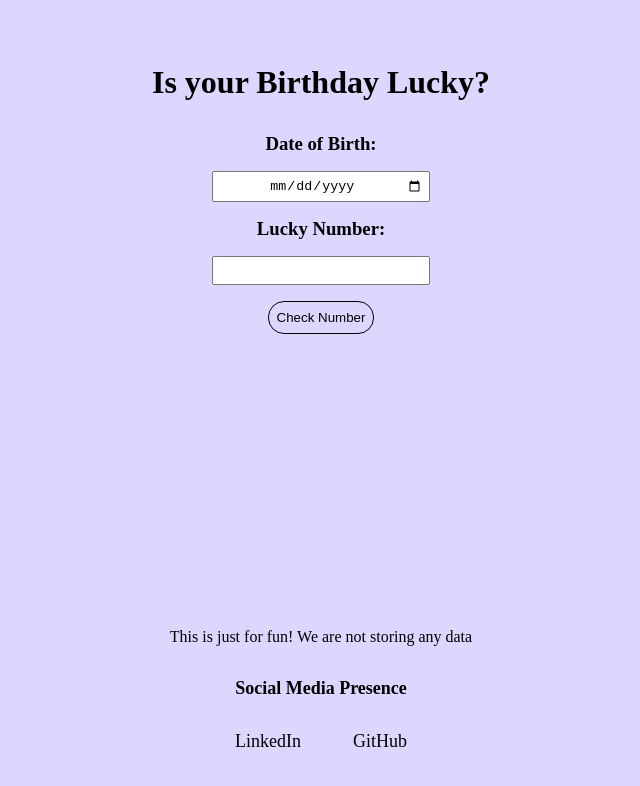
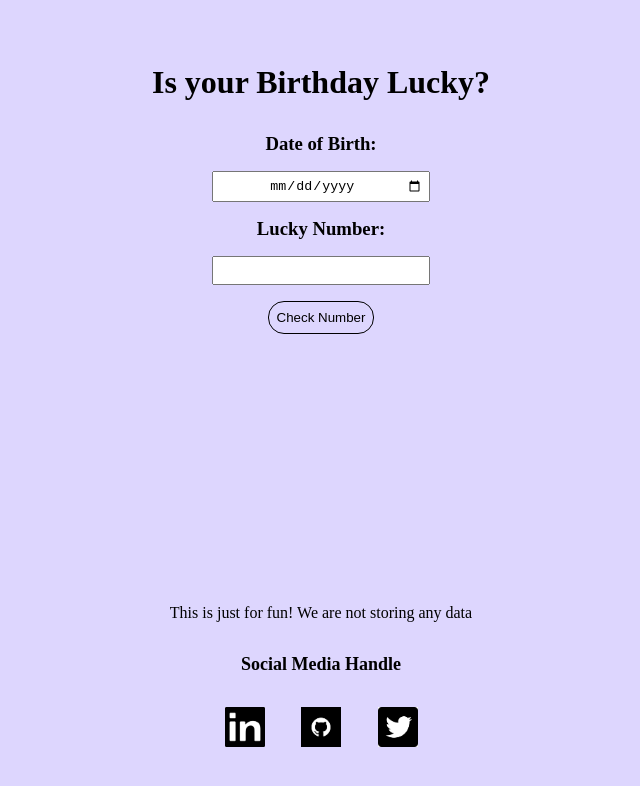
Before and after one commit to jyotidhatarwal/lucky-birthday, a plain HTML site: page index.html in a window 1280 px wide. Shown: the whole page, without its empty margins (319-959 px from the left). Drawn offline with Linux system fonts and the light colour scheme.

Commit message:
added social media images

```diff
--- a/index.html
+++ b/index.html
@@ -20,13 +20,22 @@
 
     <footer class="footer">
         <div id="disclaimer">This is just for fun! We are not storing any data</div>
-       <div class="footer-head">Social Media Presence</div>
+       <div class="footer-head">Social Media Handle</div>
         <ul class="social-links list-non-bullets">
-            <li class="list-item-inline">
-                <a target="_blank" href="https://www.linkedin.com/in/jyoti1999/">LinkedIn</a>
+            <li class="logo-inline">
+                <a target="_blank" href="https://www.linkedin.com/in/jyoti1999/">
+                     <img src="images/linkedin.png" alt="linkedin-logo" class="media-logo">
+                </a>
             </li>
-            <li class="list-item-inline">
-                <a target="_blank" href="https://github.com/jyotidhatarwal">GitHub</a>
+            <li class="logo-inline">
+                <a target="_blank" href="https://github.com/jyotidhatarwal">
+                    <img src="images/github.png" alt="github-logo" class="media-logo">
+                </a>
+            </li>
+            <li class="logo-inline">
+                <a href="https://twitter.com/Jyoti_Dhatarwal" target="_blank" class="link">
+                    <img src="images/twitter.png" alt="twitter-logo" class="media-logo">
+                </a>
             </li>
         </ul>
     </footer>
--- a/styles.css
+++ b/styles.css
@@ -80,13 +80,17 @@ a {
     font-size: large;
 }
 
+.media-logo {
+    width: 40px;
+}
+
 
 .list-non-bullets{
     list-style: none;
     padding: 1rem 0;
 }
 
-.list-item-inline {
+.logo-inline {
     display: inline;
-    padding: 0 1.5rem;
+    padding: 0 1rem;
 }
```
Also changed, not shown: images/github.png (added), images/linkedin.png (added), images/twitter.png (added).
